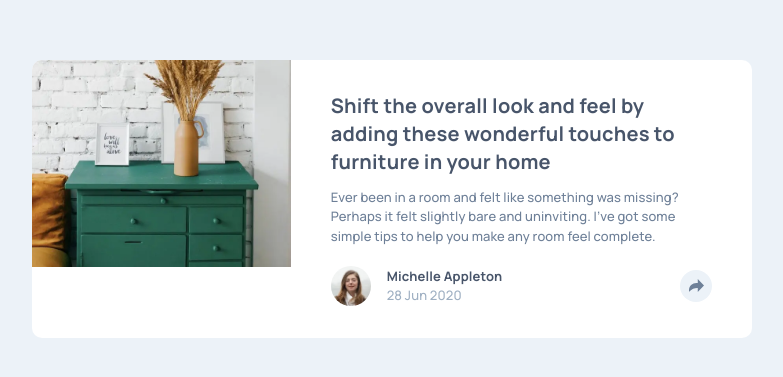
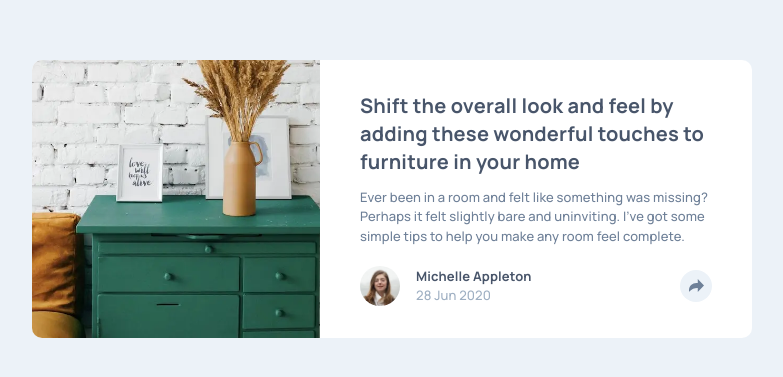
Before and after one commit to DarkstarXDD/article-preview-component, a website built with Vite: page index.html in a window 1280 px wide. Shown: the part 201-578 px from the top of the page, without its empty margins (248-1031 px from the left). Built offline with nearby package versions, Linux system fonts and the light colour scheme.

Commit message:
refactor: update grid template columns

```diff
--- a/src/styles.css
+++ b/src/styles.css
@@ -112,11 +112,11 @@ body {
   overflow: hidden;
 }
 
-/* .hero-img {
+.hero-img {
   height: 100%;
   object-fit: cover;
   object-position: left;
-} */
+}
 
 .content-wrapper {
   display: grid;
@@ -173,7 +173,7 @@ body {
 @media (min-width: 48rem) {
   .article {
     max-width: 45rem;
-    grid-auto-flow: column;
+    grid-template-columns: 2fr 3fr;
   }
 
   .content-wrapper {
```
